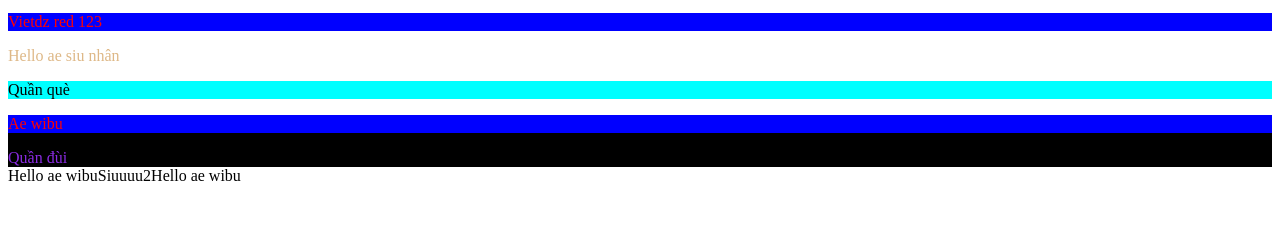
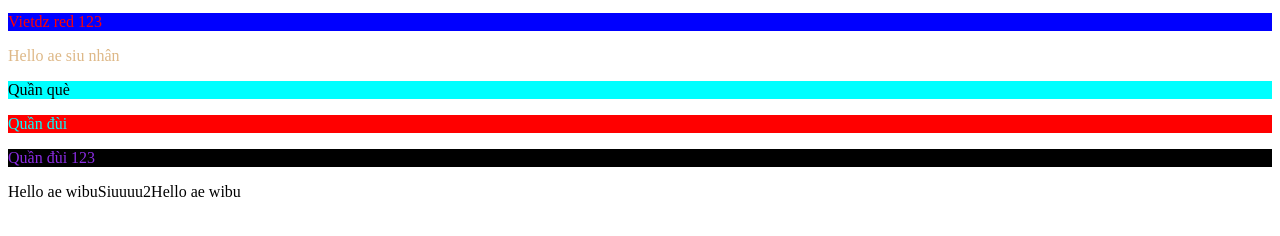
Before and after one commit to Vietdz123/Learning-Javascript, a plain HTML site: page index.html in a window 1280 px wide. Shown: the part 218-454 px from the top of the page. Drawn offline with Linux system fonts and the light colour scheme.

Commit message:
Update ReadMe

```diff
--- a/index.html
+++ b/index.html
@@ -20,10 +20,9 @@
     <p id="QuanQue">Quần què</div>
 
 
-    <div class="classViet">
-        <p> Ae wibu</p>
-        Quần đùi
-    </div>
+    <div class="classViet">  Quần đùi  </div>
+
+    <p class="classViet">  Quần đùi 123  </p>
 </body>
     <script src="main.js">   </script>
 </html>
--- a/style.css
+++ b/style.css
@@ -19,3 +19,9 @@ div#QuanQue {
     background-color: black;
     color:blueviolet;
 }
+
+div.classViet {
+
+    background-color: red;
+    color: aqua;
+}
```
Also changed, not shown: 1 other file.
